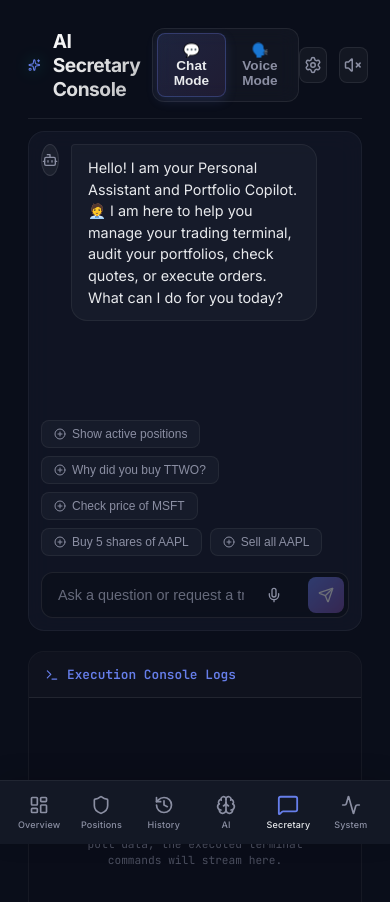
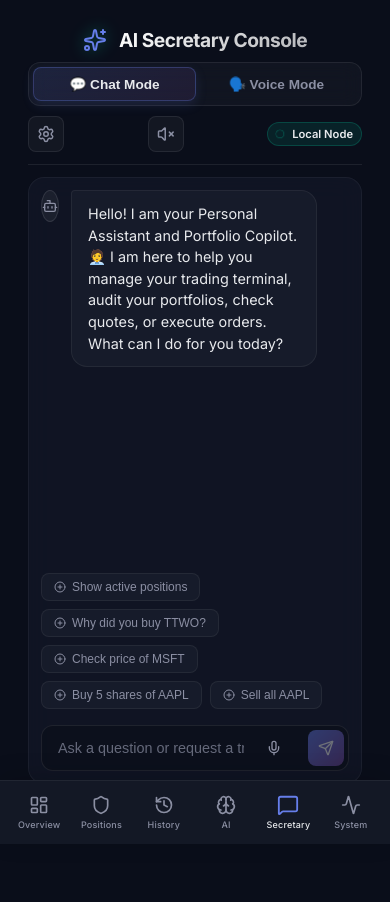
Before and after one commit to TRYAM193/trading-dashboard, a Next.js app: page /copilot in a window 390 px wide. Shown: the top 902 px of the page. After the commit the page ends 876 px from the top, so only its background shows below. Built offline with nearby package versions, Linux system fonts and the light colour scheme.

Commit message:
style: optimize dashboard mobile responsiveness, stack headers, group KPIs into a 2x2 grid, and fit chat box height

```diff
--- a/src/app/ai/page.js
+++ b/src/app/ai/page.js
@@ -120,7 +120,7 @@ export default function AIIntelligence() {
   return (
     <div className="animate-fade">
       <header className={styles.aiHeader}>
-        <div style={{ display: 'flex', justifyContent: 'space-between', alignItems: 'center' }}>
+        <div className="header-container">
           <div>
             <h1 className="page-title">AI Intelligence & Verification</h1>
             <p className="section-title" style={{ marginBottom: 0, fontSize: '12px' }}>
--- a/src/app/copilot/page.module.css
+++ b/src/app/copilot/page.module.css
@@ -618,25 +618,47 @@
 
 @media (max-width: 768px) {
   .container {
-    height: auto;
-    min-height: calc(100vh - 100px);
+    height: calc(100vh - 64px);
     padding: 12px;
     gap: 12px;
-    overflow-y: auto;
+    overflow: hidden;
+  }
+  .header {
+    flex-direction: column;
+    align-items: stretch;
+    gap: 10px;
+    padding-bottom: 12px;
+  }
+  .headerTitle {
+    justify-content: center;
+  }
+  .modeTabs {
+    width: 100%;
+    justify-content: center;
+  }
+  .tabBtn {
+    flex: 1;
+    justify-content: center;
+    padding: 6px 12px;
+    font-size: 0.75rem;
+  }
+  .headerActions {
+    justify-content: space-between;
+    width: 100%;
   }
   .workspace {
     flex-direction: column;
-    overflow: visible;
-    height: auto;
+    overflow: hidden;
+    height: calc(100% - 100px);
   }
   .chatContainer {
-    flex: none;
-    height: 500px;
+    flex: 1;
+    height: 100%;
     padding: 12px;
+    overflow: hidden;
   }
   .toolConsole {
-    flex: none;
-    height: 300px;
+    display: none;
   }
   .messageWrapper {
     max-width: 92%;
@@ -1040,7 +1062,8 @@
 @media (max-width: 768px) {
   .voiceWorkspace {
     padding: 24px 16px;
-    min-height: calc(100vh - 180px);
+    height: 100%;
+    min-height: unset;
     justify-content: space-around;
   }
   .orbContainer {
--- a/src/app/globals.css
+++ b/src/app/globals.css
@@ -241,6 +241,14 @@ html, body {
   margin-bottom: 16px;
 }
 
+.header-container {
+  display: flex;
+  justify-content: space-between;
+  align-items: center;
+  gap: 16px;
+  width: 100%;
+}
+
 @media (max-width: 1200px) {
   .grid-5 { grid-template-columns: repeat(3, 1fr); }
   .grid-6 { grid-template-columns: repeat(3, 1fr); }
@@ -260,4 +268,12 @@ html, body {
     font-size: 22px !important;
     margin-bottom: 16px !important;
   }
+  .header-container {
+    flex-direction: column;
+    align-items: flex-start;
+    gap: 12px;
+  }
+  .header-container > div:last-child {
+    align-self: flex-end;
+  }
 }
--- a/src/app/history/page.js
+++ b/src/app/history/page.js
@@ -181,7 +181,7 @@ export default function TradeHistory() {
   return (
     <div className="animate-fade">
       <header className={styles.historyHeader}>
-        <div style={{ display: 'flex', justifyContent: 'space-between', alignItems: 'center' }}>
+        <div className="header-container">
           <div>
             <h1 className="page-title">Trade History & Analytics</h1>
             <p className="section-title" style={{ marginBottom: 0, fontSize: '12px' }}>
--- a/src/app/page.js
+++ b/src/app/page.js
@@ -160,7 +160,7 @@ export default function PortfolioOverview() {
   return (
     <div className="animate-fade">
       <header className={styles.dashboardHeader}>
-        <div style={{ display: 'flex', justifyContent: 'space-between', alignItems: 'center' }}>
+        <div className="header-container">
           <div>
             <h1 className="page-title">Portfolio Overview</h1>
             <p className="section-title" style={{ marginBottom: 0, fontSize: '12px' }}>
--- a/src/app/page.module.css
+++ b/src/app/page.module.css
@@ -240,7 +240,11 @@
 
 @media (max-width: 768px) {
   .kpiGrid {
-    grid-template-columns: 1fr;
+    grid-template-columns: repeat(2, 1fr);
+    gap: 12px;
+  }
+  .kpiCard:first-child {
+    grid-column: span 2;
   }
 }
 
--- a/src/app/positions/page.js
+++ b/src/app/positions/page.js
@@ -200,7 +200,7 @@ export default function PositionsMonitor() {
   return (
     <div className="animate-fade">
       <header className={styles.positionsHeader}>
-        <div style={{ display: 'flex', justifyContent: 'space-between', alignItems: 'center' }}>
+        <div className="header-container">
           <div>
             <h1 className="page-title">Positions & Risk Monitor</h1>
             <p className="section-title" style={{ marginBottom: 0, fontSize: '12px' }}>
--- a/src/app/positions/page.module.css
+++ b/src/app/positions/page.module.css
@@ -184,6 +184,10 @@
 
 @media (max-width: 768px) {
   .gatesGrid {
-    grid-template-columns: 1fr;
+    grid-template-columns: repeat(2, 1fr);
+    gap: 12px;
+  }
+  .gateItem:last-child {
+    grid-column: span 2;
   }
 }
--- a/src/app/system/page.js
+++ b/src/app/system/page.js
@@ -65,7 +65,7 @@ export default function SystemStatus() {
   return (
     <div className="animate-fade">
       <header className={styles.systemHeader}>
-        <div style={{ display: 'flex', justifyContent: 'space-between', alignItems: 'center' }}>
+        <div className="header-container">
           <div>
             <h1 className="page-title">System & Workflow Status</h1>
             <p className="section-title" style={{ marginBottom: 0, fontSize: '12px' }}>
--- a/src/app/system/page.module.css
+++ b/src/app/system/page.module.css
@@ -153,6 +153,7 @@
 
 @media (max-width: 768px) {
   .connGrid {
-    grid-template-columns: 1fr;
+    grid-template-columns: repeat(2, 1fr);
+    gap: 12px;
   }
 }
```
